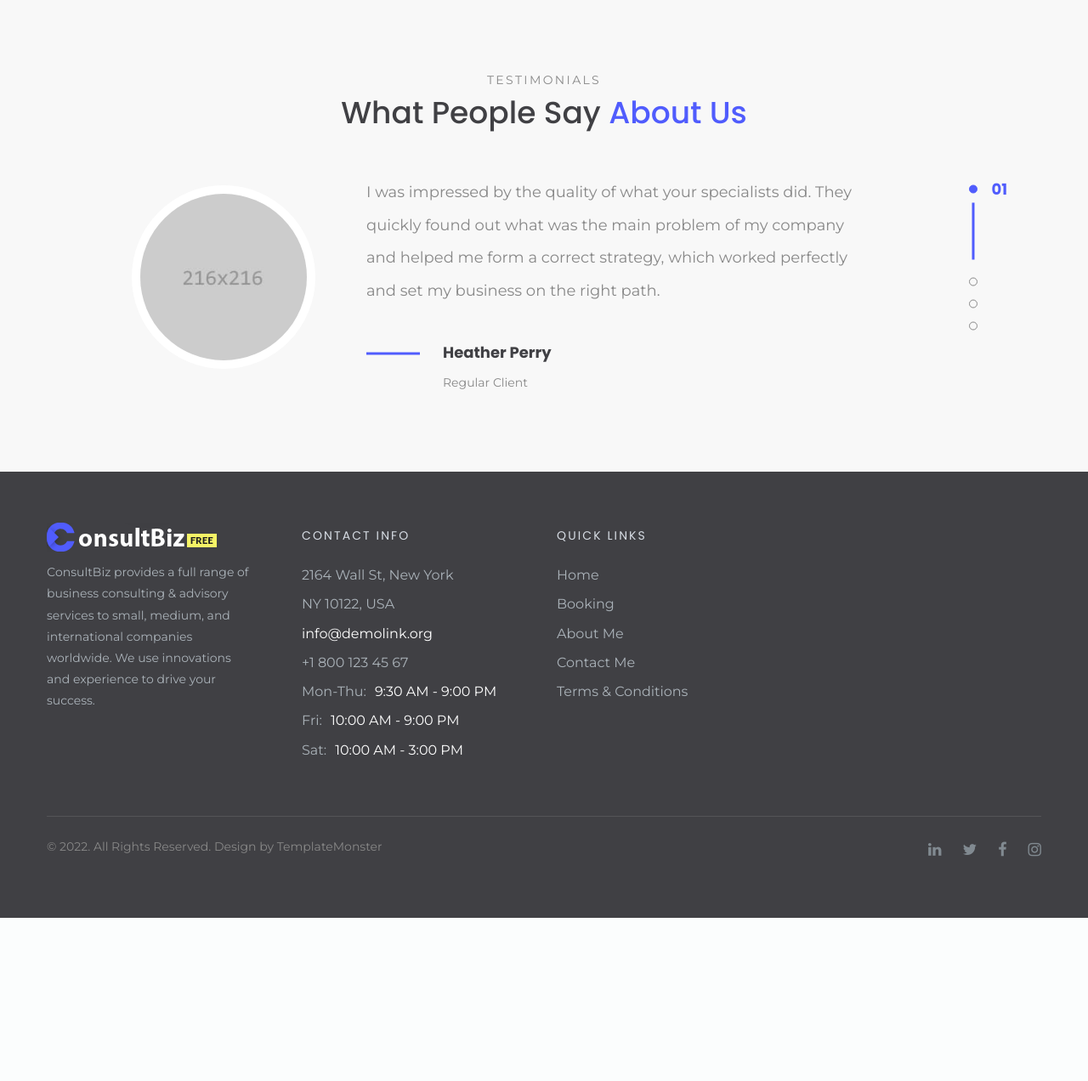
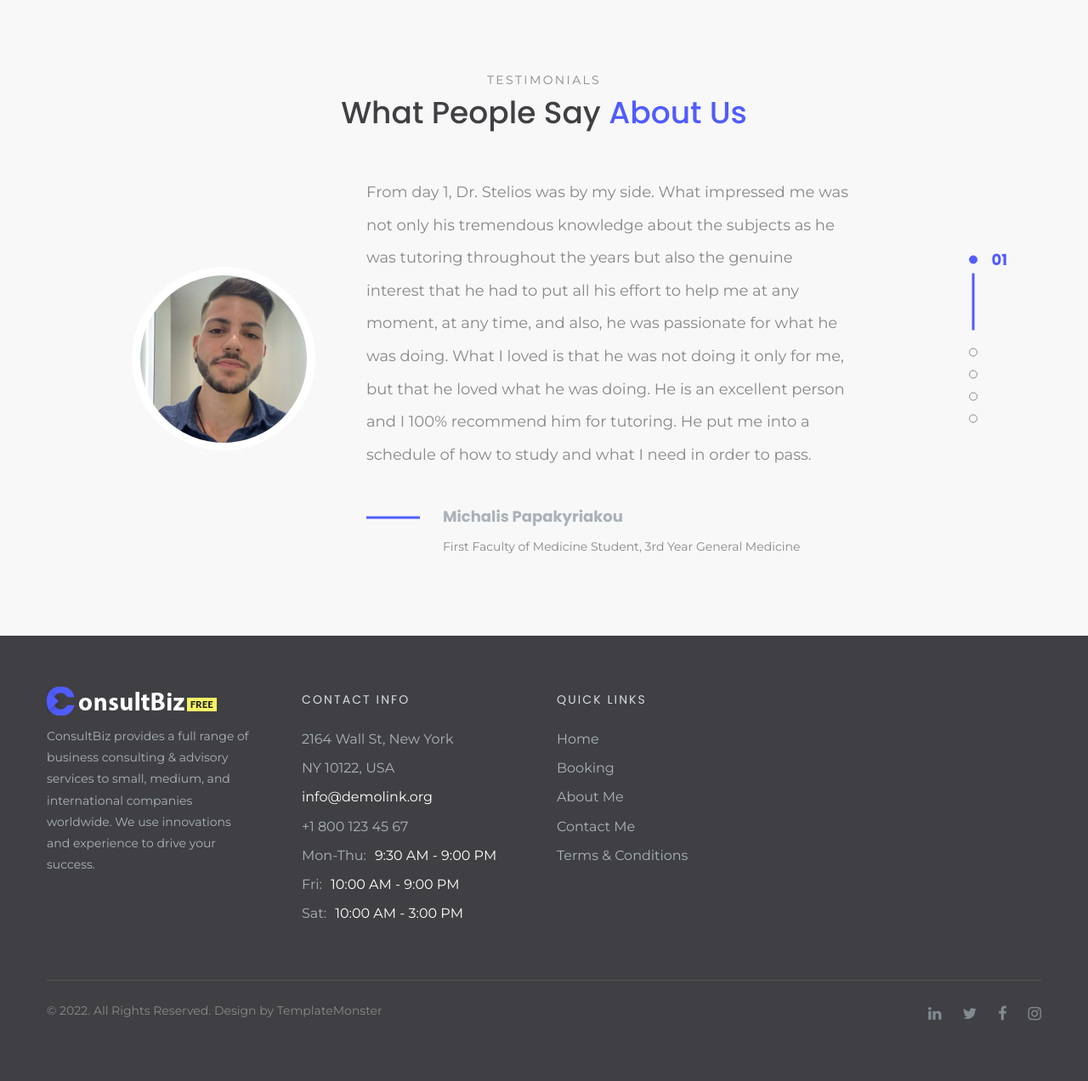
Before and after one commit to NikolasTh90/private_tutoring_website, a Django app: page / in a window 1280 px wide. Shown: the part 3423-4695 px from the top of the page at 85% size. Before the commit the page ends 4503 px from the top, so only its background shows below. Run offline with Django 4.2, Linux system fonts and the light colour scheme; some libraries are stand-ins or nearby versions.

Commit message:
Added testimonial photos and content for 2 people

```diff
--- a/epl343/BookingSystem/templates/index.html
+++ b/epl343/BookingSystem/templates/index.html
@@ -6,6 +6,11 @@
 
 
 {% block content %}
+
+  <!-- Add Stars icon library
+  <link rel="stylesheet" href="https://cdnjs.cloudflare.com/ajax/libs/font-awesome/4.7.0/css/font-awesome.min.css">
+  <style> .checked { color: orange; }</style>
+  -->
 
 
   <body>
@@ -198,22 +203,50 @@
               <div class="section-name wow fadeInRight text-center" data-wow-delay=".2s">testimonials</div>
               <h3 class="wow fadeInLeft text-capitalize text-center" data-wow-delay=".3s">What People Say<span class="text-primary"> About Us</span></h3>
               <div class="owl-carousel review-carousel" data-items="1" data-sm-items="1" data-md-items="1" data-lg-items="1" data-xl-items="1" data-xxl-items="1" data-dots="true" data-nav="false" data-stage-padding="0" data-loop="false" data-margin="0" data-mouse-drag="true" data-autoplay="false">
+
                 <div class="item">
-                  <div class="item-preview wow fadeInDown" data-wow-delay=".2s"><img src="{% static 'images/user-1-216x216.jpg' %}" alt="" width="216" height="108"/>
+                  <div class="item-preview wow fadeInDown" data-wow-delay=".2s"><a target="_blank" href="https://www.facebook.com/mixalis.papakyriakou.7"><img src="{% static 'images/michalis.jpeg' %}" alt="" width="216" height="108" /></a>
                   </div>
                   <div class="item-description wow fadeInUp" data-wow-delay=".3s">
-                    <p>I was impressed by the quality of what your specialists did. They quickly found out what was the main problem of my company and helped me form a correct strategy, which worked perfectly and set my business on the right path.</p>
-                    <div class="item-subsection"><span class="item-subsection-title devider-left">Heather Perry</span><span>Regular Client</span></div>
+                    <!--<p> Rating: </p>
+                    <span class="fa fa-star checked">
+                      <span class="fa fa-star checked">
+                      <span class="fa fa-star checked">
+                      <span class="fa fa-star">
+                        <span class="fa fa-star">
+
+                      </span></span></span></span></span> -->
+                    <p>From day 1, Dr. Stelios was by my side. What impressed me was not only his tremendous knowledge about the subjects as he was tutoring throughout the years but also the genuine interest that he had to put all his effort to help me at any moment, at any time, and also, he was passionate for what he was doing. What I loved is that he was not doing it only for me, but that he loved what he was doing. He is an excellent person and I 100% recommend him for tutoring. He put me into a schedule of how to study and what I need in order to pass.</p>
+
+                    <div class="item-subsection">
+                       <span class="item-subsection-title devider-left" ><a target="_blank" href="https://www.facebook.com/mixalis.papakyriakou.7" onMouseOver="this.style.color='blue'"
+                      onMouseOut="this.style.color='gray'">  Michalis Papakyriakou </a> </span><span>First Faculty of Medicine Student, 3rd Year General Medicine</span></div>
                   </div>
                 </div>
+
                 <div class="item">
-                  <div class="item-preview wow fadeInDown" data-wow-delay=".2s"><img src="{% static 'images/user-2-216x216.jpg' %}" alt="" width="216" height="108"/>
+                  <div class="item-preview wow fadeInDown" data-wow-delay=".2s"><a target="_blank" href="https://www.facebook.com/philippa.filippa.9"><img src="{% static 'images/filippa.jpeg' %}" alt="" width="216" height="108" /></a>
                   </div>
                   <div class="item-description wow fadeInUp" data-wow-delay=".3s">
-                    <p>I appreciate what you’ve done to help my small company develop and thrive in that market niche that we specialize in. Your business consulting experts are the best in the whole industry and I’m going to recommend you to my partners!</p>
-                    <div class="item-subsection"><span class="item-subsection-title devider-left">Donald Hughes</span><span>Regular Client</span></div>
+                    <p>Dr Stelios Theodorou is a very passionate and helpful teacher. He explains each concept in many different ways in order for his students to comprehend in an efficient manner so they have a sound ground to later on build upon it. He is familiar with all the concepts of physiology and he keeps expanding his knowledge continuously. What is more, as a former student of LF1 he focuses a lot on the details taught during the seminars. I would definitely recommend him.</p>
+                    <div class="item-subsection">
+                       <span class="item-subsection-title devider-left" ><a target="_blank" href="https://www.facebook.com/philippa.filippa.9" onMouseOver="this.style.color='blue'"
+                      onMouseOut="this.style.color='gray'">  Filippa Filippa </a> </span><span>First Faculty of Medicine Student, 6th Year General Medicine</span></div>
                   </div>
                 </div>
+
+                <div class="item">
+                  <div class="item-preview wow fadeInDown" data-wow-delay=".2s"><a target="_blank" href="https://www.facebook.com/philippa.filippa.9"><img src="{% static 'images/filippa.jpeg' %}" alt="" width="216" height="108" /></a>
+                  </div>
+                  <div class="item-description wow fadeInUp" data-wow-delay=".3s">
+                    <p>Dr Stelios Theodorou is a very passionate and helpful teacher. He explains each concept in many different ways in order for his students to comprehend in an efficient manner so they have a sound ground to later on build upon it. He is familiar with all the concepts of physiology and he keeps expanding his knowledge continuously. What is more, as a former student of LF1 he focuses a lot on the details taught during the seminars. I would definitely recommend him.</p>
+                    <div class="item-subsection">
+                       <span class="item-subsection-title devider-left" ><a target="_blank" href="https://www.facebook.com/philippa.filippa.9" onMouseOver="this.style.color='blue'"
+                      onMouseOut="this.style.color='gray'">  Filippa Filippa </a> </span><span>First Faculty of Medicine Student, 6th Year General Medicine</span></div>
+                  </div>
+                </div>
+
+
                 <div class="item">
                   <div class="item-preview wow fadeInDown" data-wow-delay=".2s"><img src="{% static 'images/user-3-216x216.jpg' %}" alt="" width="216" height="108"/>
                   </div>
```
Also changed, not shown: epl343/BookingSystem/static/images/daor.jpeg (added), epl343/BookingSystem/static/images/filippa.jpeg (added), epl343/BookingSystem/static/images/gimenez.jpeg (added), epl343/BookingSystem/static/images/michalis.jpeg (added), epl343/BookingSystem/static/images/panayi.jpeg (added), epl343/BookingSystem/static/images/panshul.jpeg (added), epl343/BookingSystem/static/images/vasiliki.jpeg (added).
